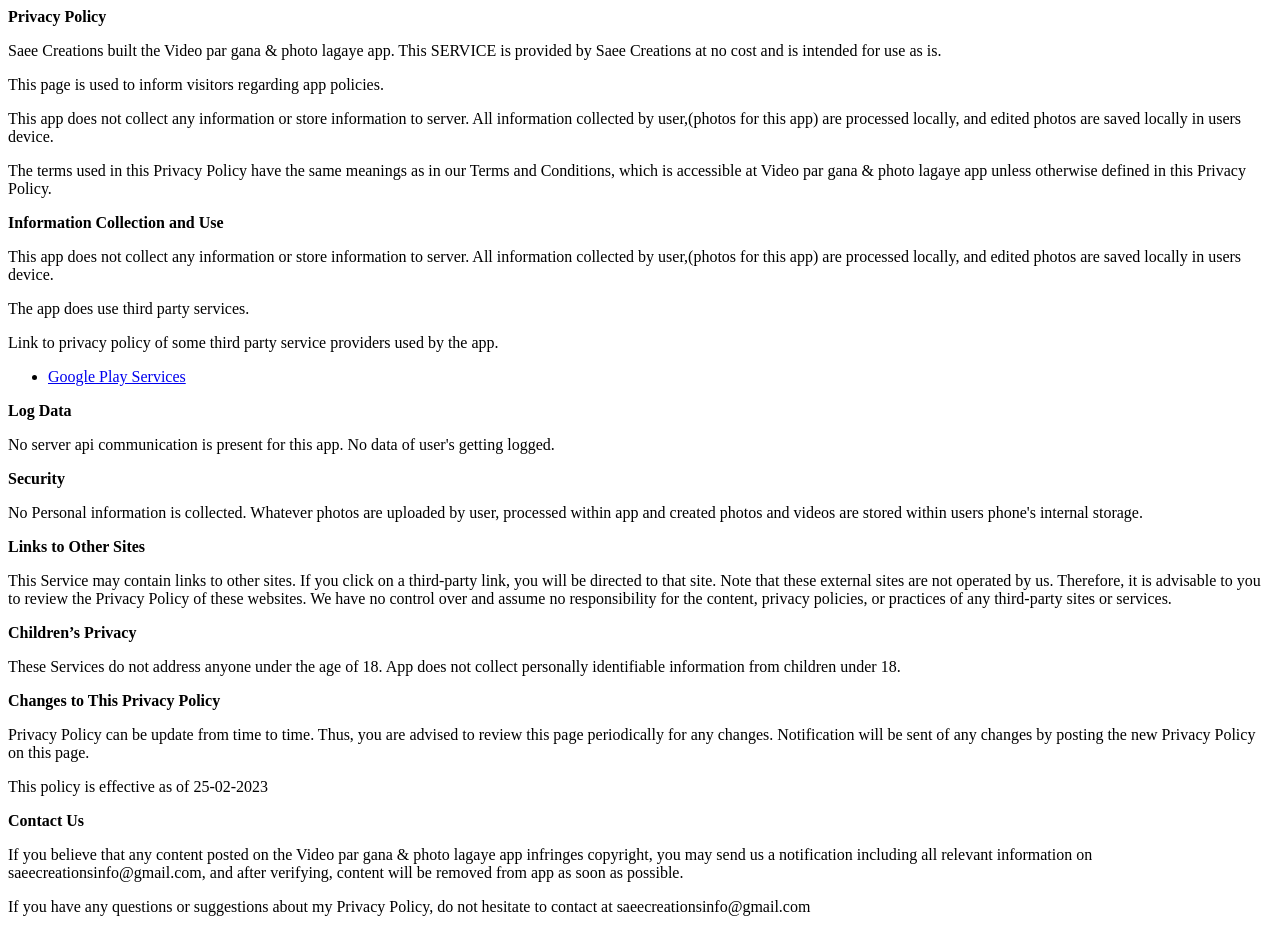
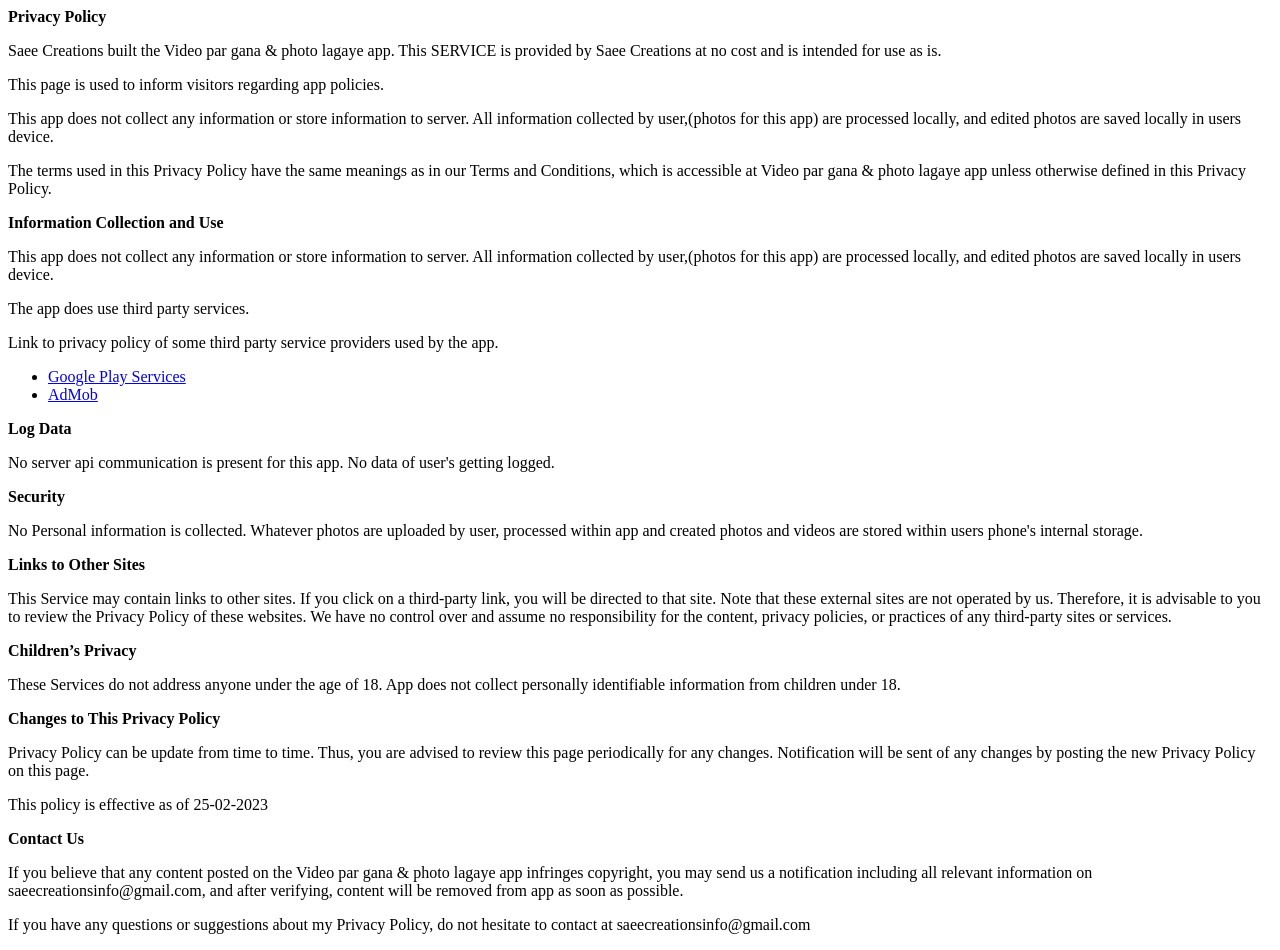
Before and after one commit to shlokaph01/shlokaph01.github.io, a plain HTML site: page privacy-policy.html in a window 1280 px wide. Drawn offline with Linux system fonts and the light colour scheme.

Commit message:
Update privacy-policy.html
added policy url

```diff
--- a/privacy-policy.html
+++ b/privacy-policy.html
@@ -11,9 +11,7 @@
 <p>The app does use third party services.</p>
 <p>Link to privacy policy of some third party service providers used by the app.</p>
 <ul><li><a href="https://www.google.com/policies/privacy/" target="_blank" rel="noreferrer noopener">Google Play Services</a></li>
-<!--<li><a href="https://support.google.com/admob/answer/6128543?hl=en" target="_blank" rel="noreferrer noopener">AdMob</a></li>
-<li><a href="https://www.facebook.com/about/privacy" target="_blank" rel="noreferrer noopener">Facebook Audience Network</a></li>
-<li><a href="https://www.mopub.com/en/legal/privacy" target="_blank" rel="noreferrer noopener">Mopub</a></li>-->
+<li><a href="https://support.google.com/admob/answer/6128543?hl=en" target="_blank" rel="noreferrer noopener">AdMob</a></li>
 </ul>
 <p><strong>Log Data</strong></p>
 <p>No server api communication is present for this app. No data of user's getting logged.</p>
```
